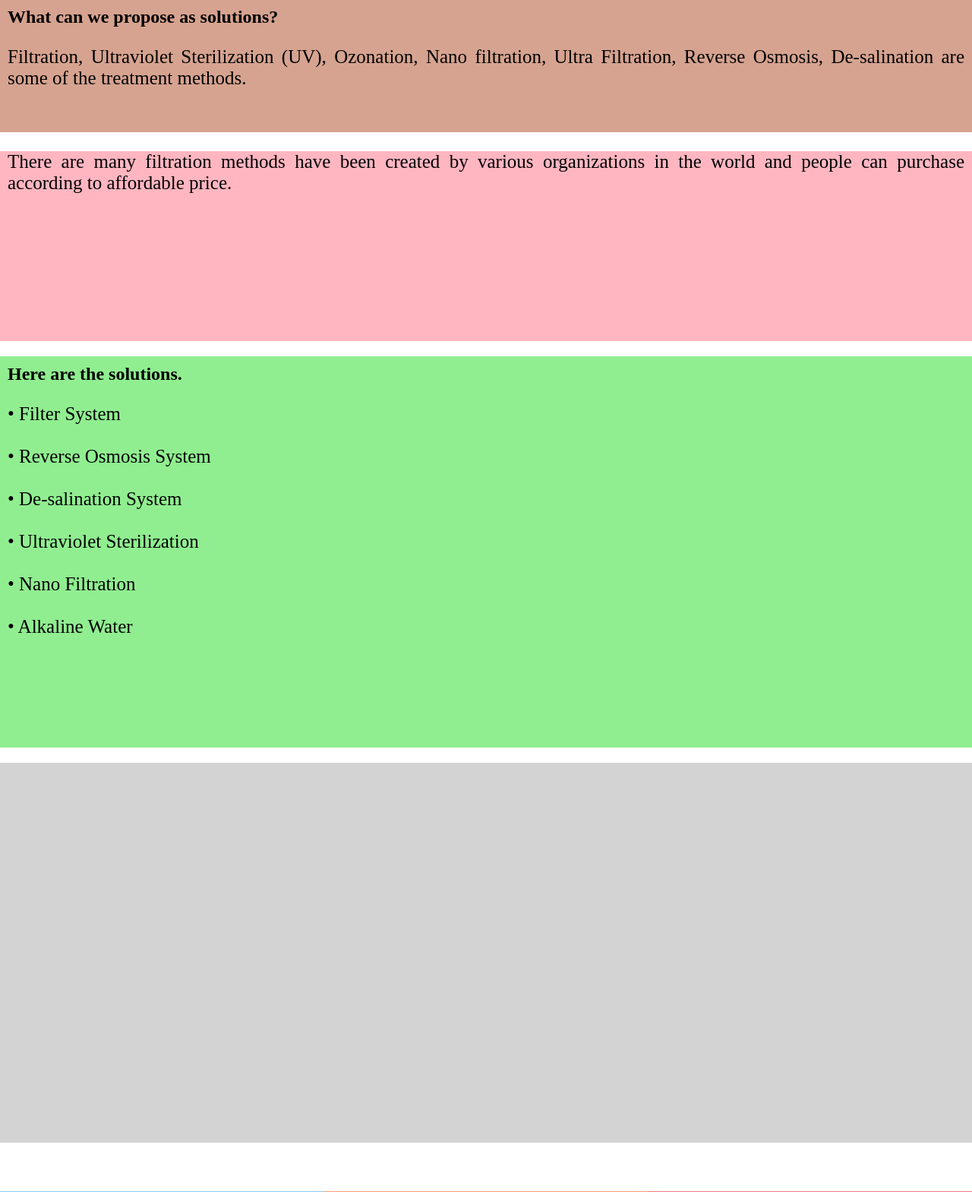
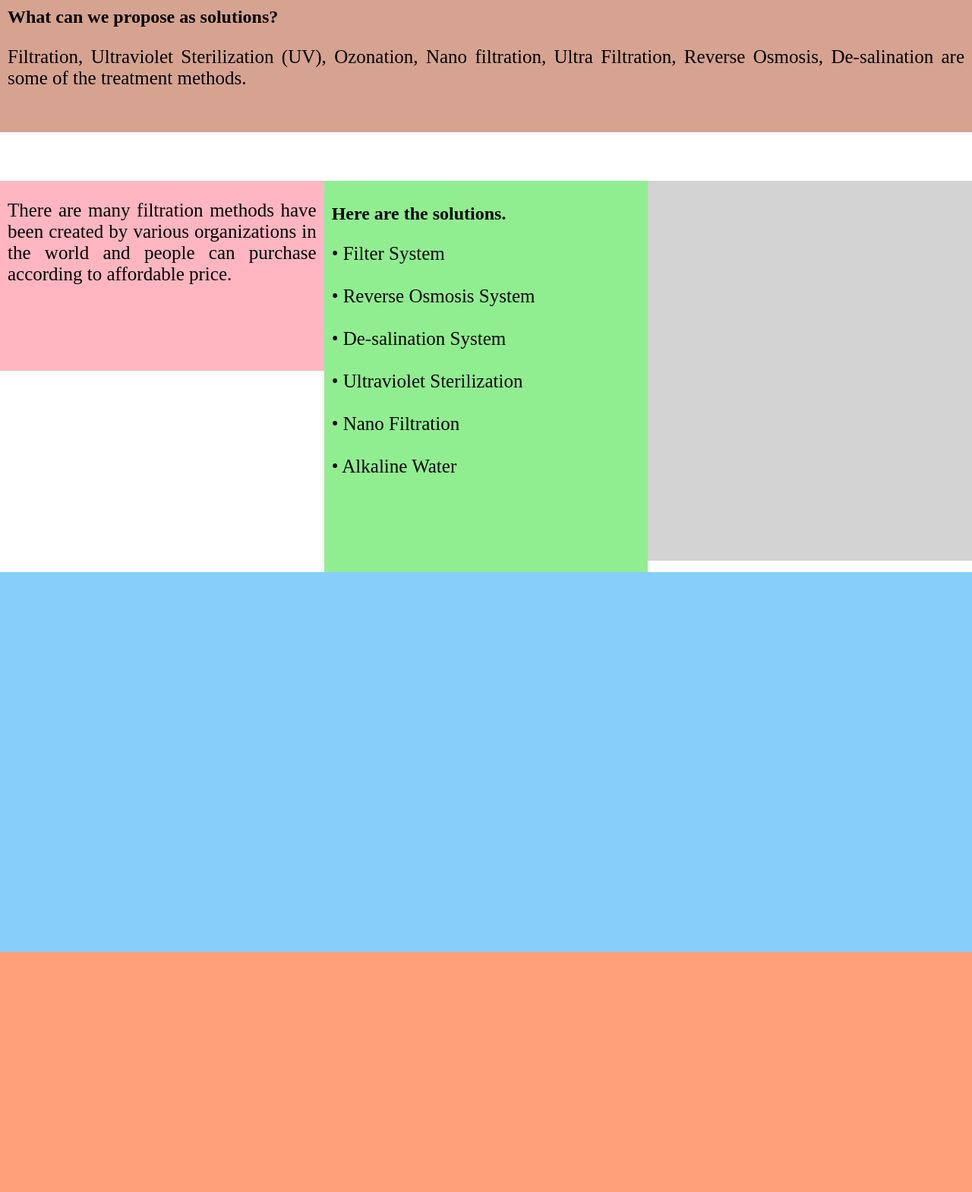
Before and after one commit to HiranyaThisiri/Group-07-WEB-PROJECT, a PHP site: page /Solutions/solutions.html in a window 1280 px wide. Shown: the part 324-1893 px from the top of the page at 76% size. Run offline with PHP 8.4, Linux system fonts and the light colour scheme.

Commit message:
Update solutions.css

```diff
--- a/Solutions/solutions.css
+++ b/Solutions/solutions.css
@@ -66,7 +66,7 @@ img
     margin-top:10%;
 
 }
-.place
+.solutions
 {
     display:flex;
     margin-top:5%;
```
